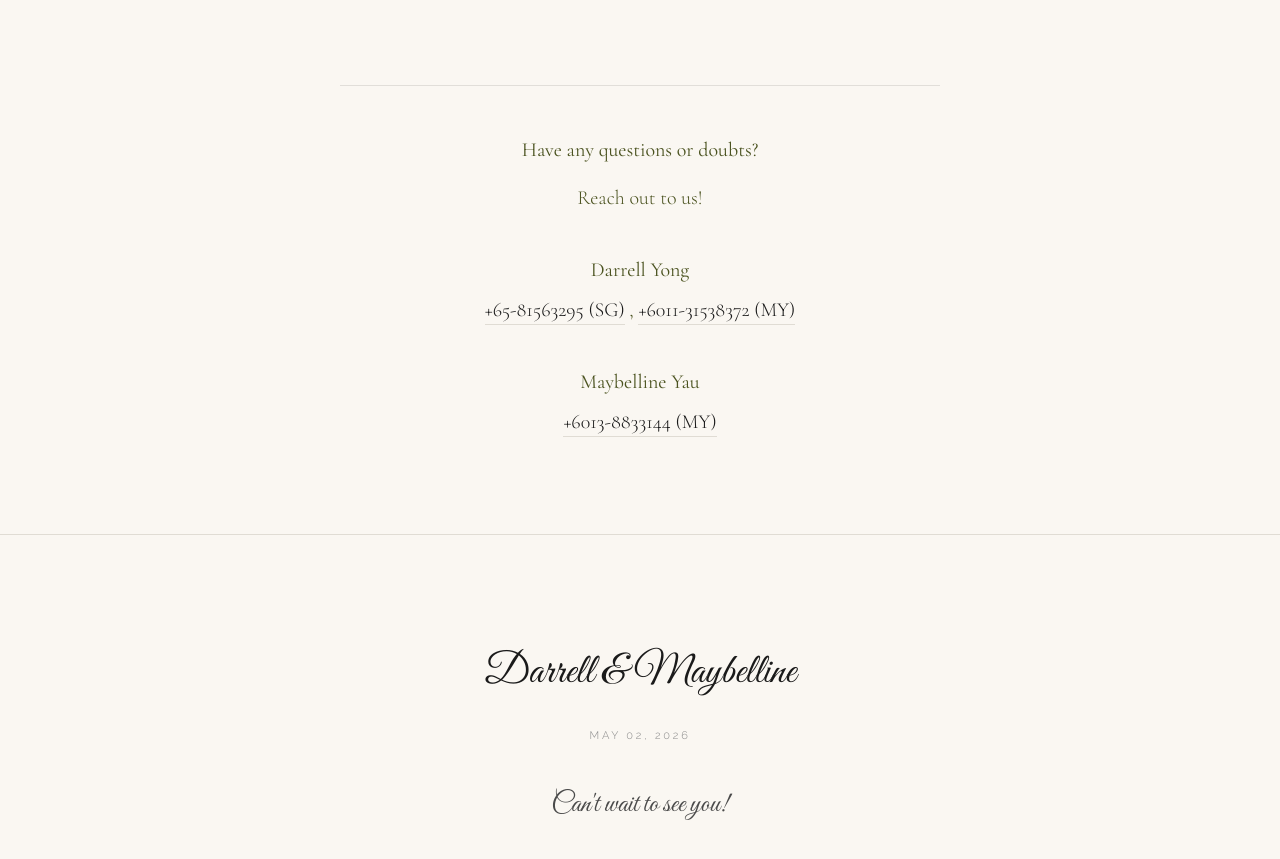
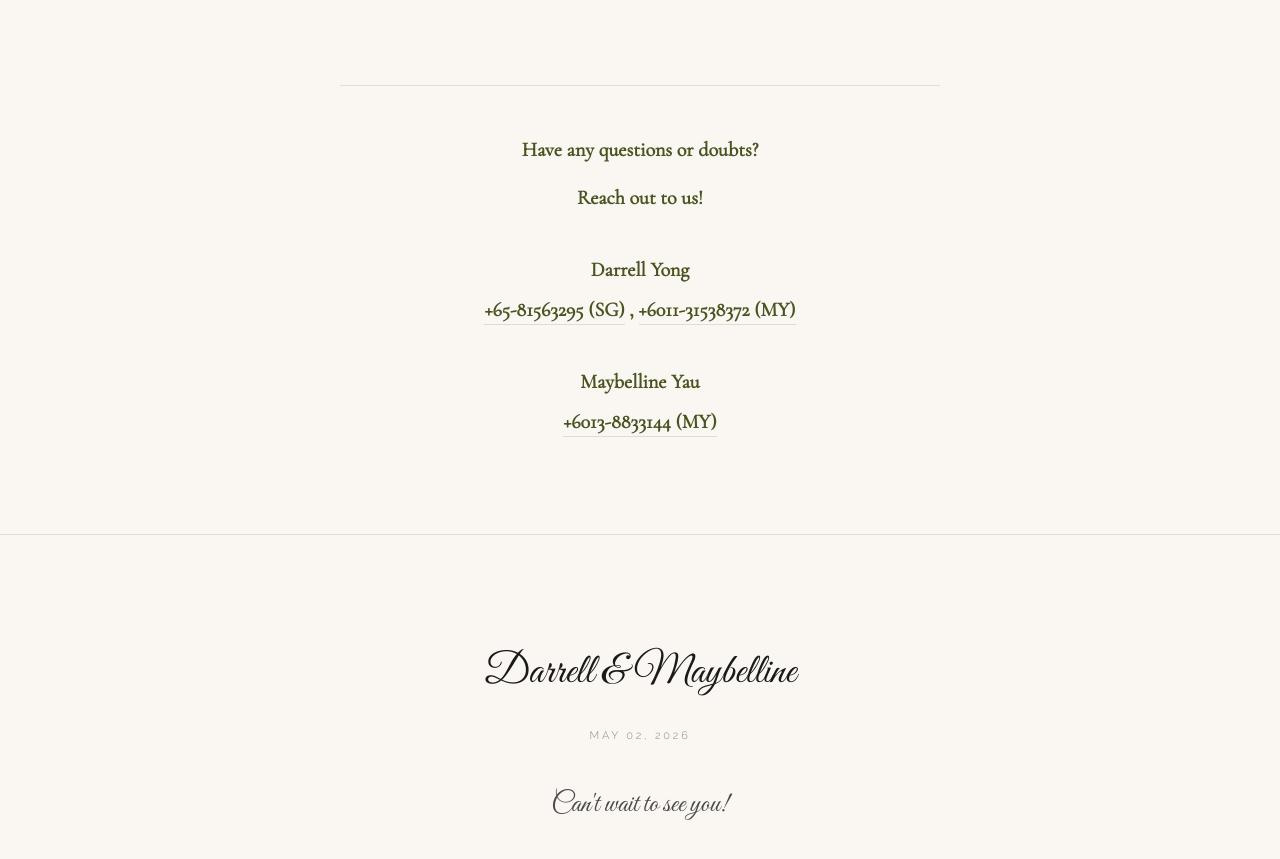
Before and after one commit to FidHackU/WeddingApp, a React (Vite) app in the folder WeddingReact/: page /rsvp in a window 1280 px wide. Shown: the part 1040-1899 px from the top of the page. Built offline with nearby package versions, Linux system fonts and the light colour scheme.

Commit message:
Update RSVP styling to match QnA section

```diff
--- a/WeddingReact/src/pages/RSVP.css
+++ b/WeddingReact/src/pages/RSVP.css
@@ -242,28 +242,27 @@
 }
 
 .contact-heading {
-    font-family: var(--font-script);
-    /* Uses the elegant script font */
-    font-size: 2.5rem;
-    /* Larger for impact */
-    font-weight: 400;
-    color: var(--color-text);
+    font-family: var(--font-serif);
+    font-size: 20px;
+    font-weight: bold;
+    color: var(--color-text-olive);
     margin-bottom: 0.5rem;
     text-transform: none;
-    /* flexible for script font */
     letter-spacing: normal;
 }
 
 .organizer-contact p {
     font-family: var(--font-serif);
     font-size: 20px;
+    font-weight: bold;
     color: var(--color-text-olive);
     margin: 0;
     line-height: 1.6;
 }
 
 .organizer-contact a {
-    color: var(--color-text);
+    color: var(--color-text-olive);
+    font-weight: bold;
     text-decoration: none;
     border-bottom: 1px solid var(--color-line-light);
     transition: all 0.3s ease;
@@ -281,10 +280,10 @@
 
 .contact-name {
     font-family: var(--font-serif);
-    font-size: 1.2rem;
-    color: var(--color-text);
+    font-size: 20px;
+    color: var(--color-text-olive);
     margin-bottom: 0.5rem !important;
-    font-weight: 500;
+    font-weight: bold;
 }
 
 .contact-links {
@@ -350,6 +349,7 @@
         opacity: 0;
         transform: translateY(-20px);
     }
+
     to {
         opacity: 1;
         transform: translateY(0);
```
